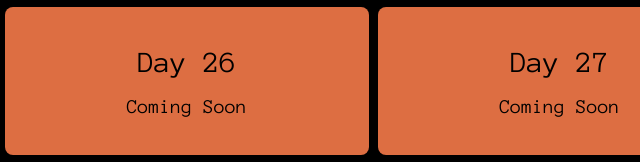
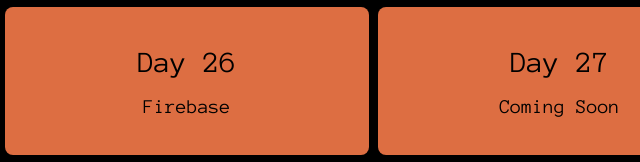
Before and after one commit to devopscoderio/100daysofcode, a browser extension: page index.html in a window 1280 px wide. Shown: the part 2535-2697 px from the top of the page, 453-1093 px from the left. Drawn offline with Linux system fonts and the light colour scheme.

Commit message:
firebase

```diff
--- a/index.html
+++ b/index.html
@@ -139,7 +139,7 @@
     </div>
     <div class="100day-links">
         <a href="./days/day25/index.html" target="_blank">Day 25<p>Metric Converter</p></a>
-        <a>Day 26<p>Coming Soon</p></a>
+        <a>Day 26<p>Firebase</p></a>
         <a>Day 27<p>Coming Soon</p></a>
         <a>Day 28<p>Coming Soon</p></a>
     </div>
```
